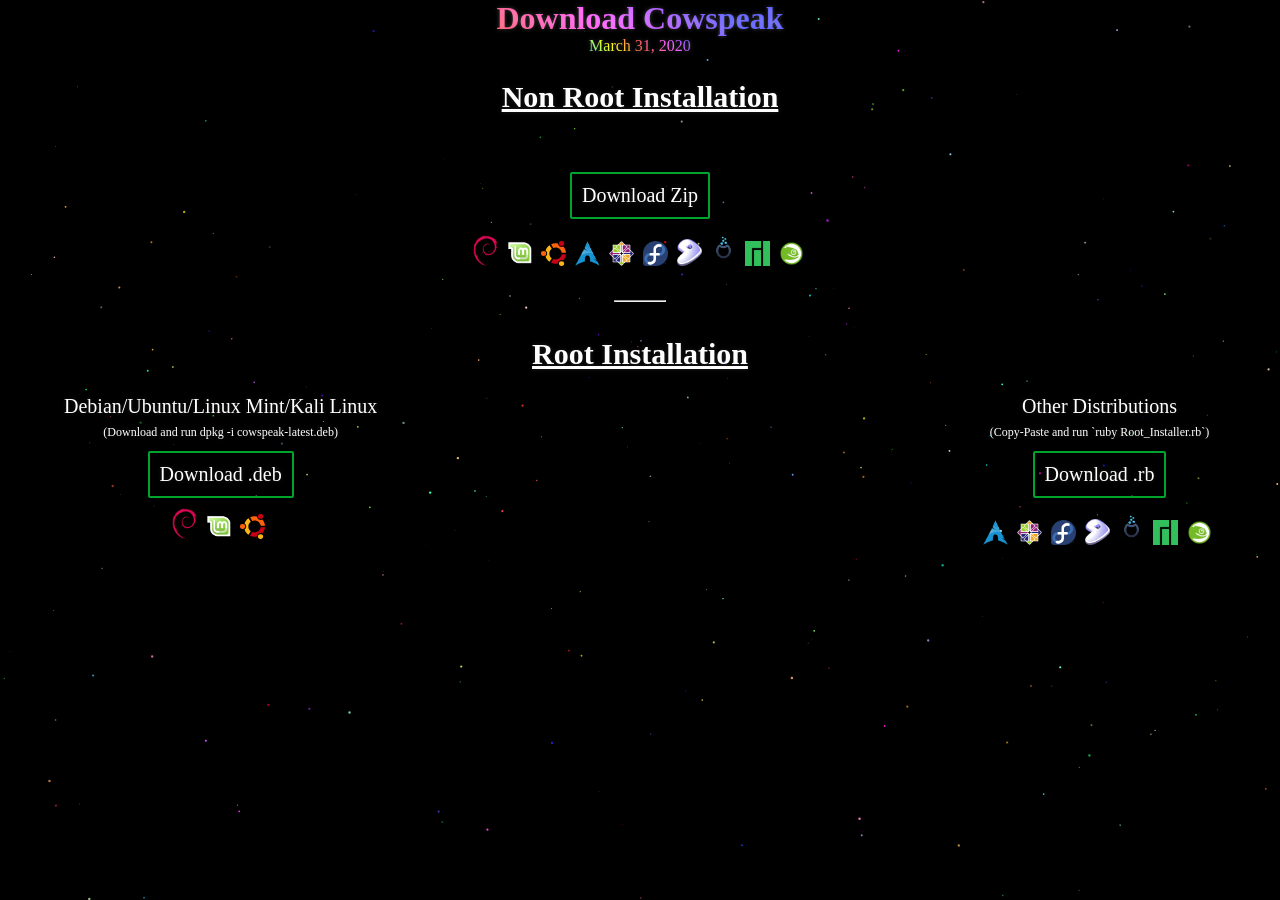
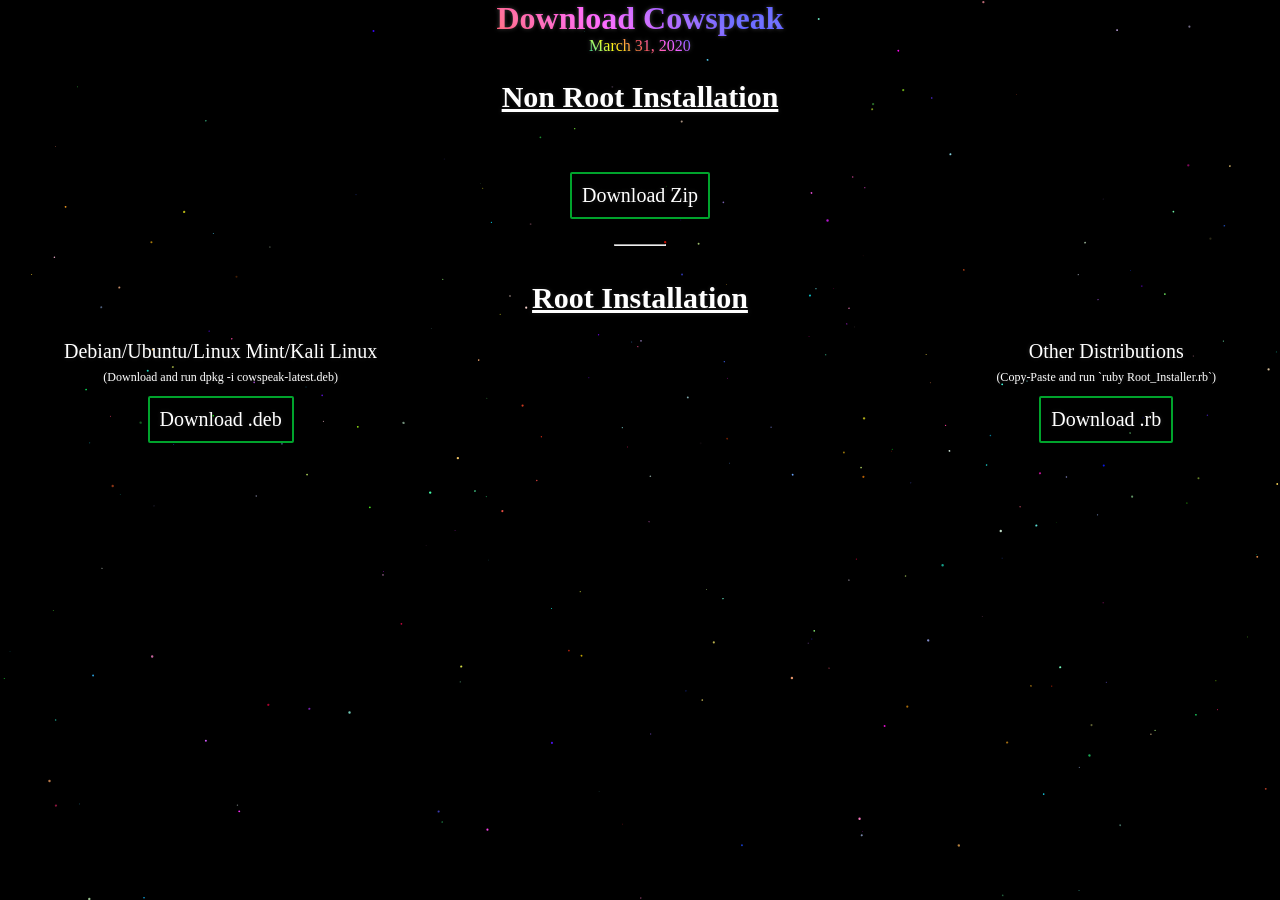
Before and after one commit to Souravgoswami/cowspeak, a Jekyll site: the page built from _posts/2020-03-31-download.markdown, in a window 1280 px wide. Built offline with Jekyll 4.4.1, drawn with Linux system fonts in a browser that asks for light colours.

```diff
--- a/_config.yml
+++ b/_config.yml
@@ -12,11 +12,11 @@ plugins:
 
 defaults:
   - scope:
-      path: "assets/Distributions/deb"
+      path: "/assets/Distributions/deb"
     values:
       img_deb: true
 
   - scope:
-      path: "assets/Distributions/others"
+      path: "/assets/Distributions/others"
     values:
       img_others: true
```
